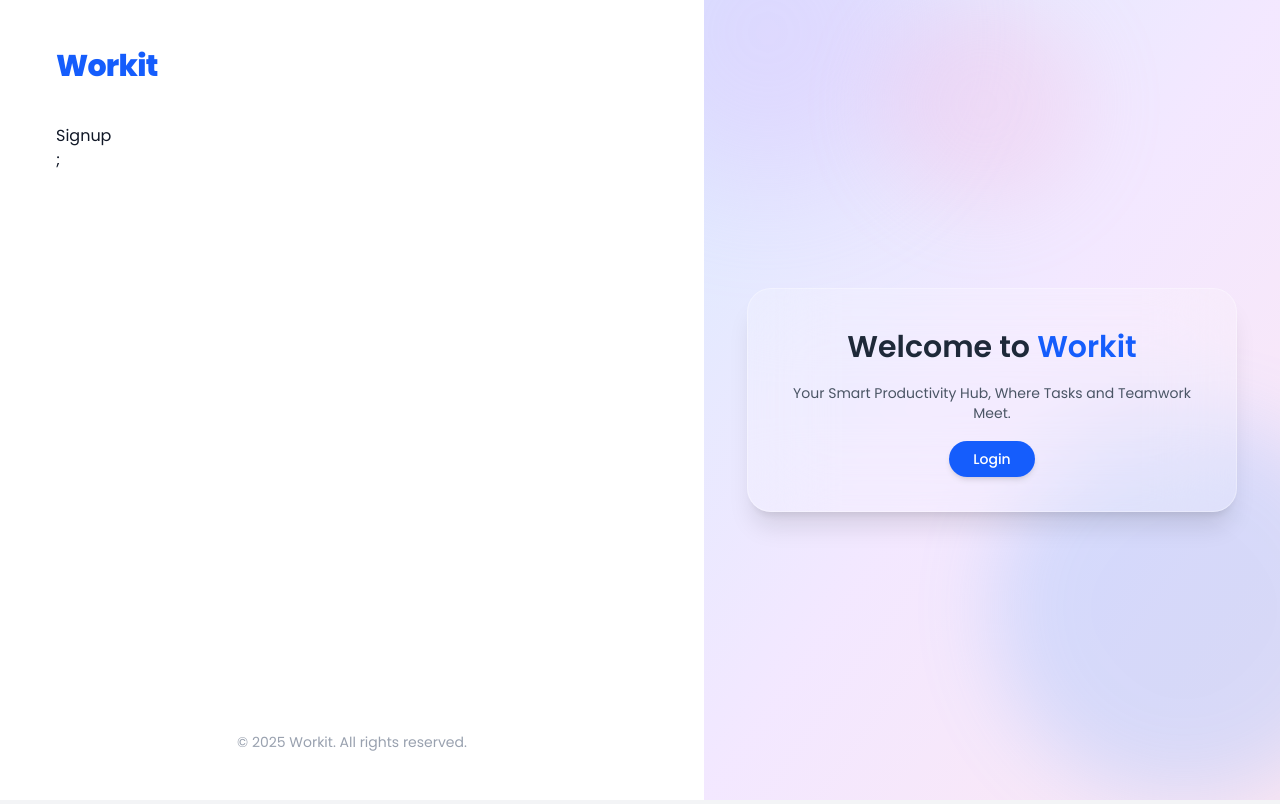
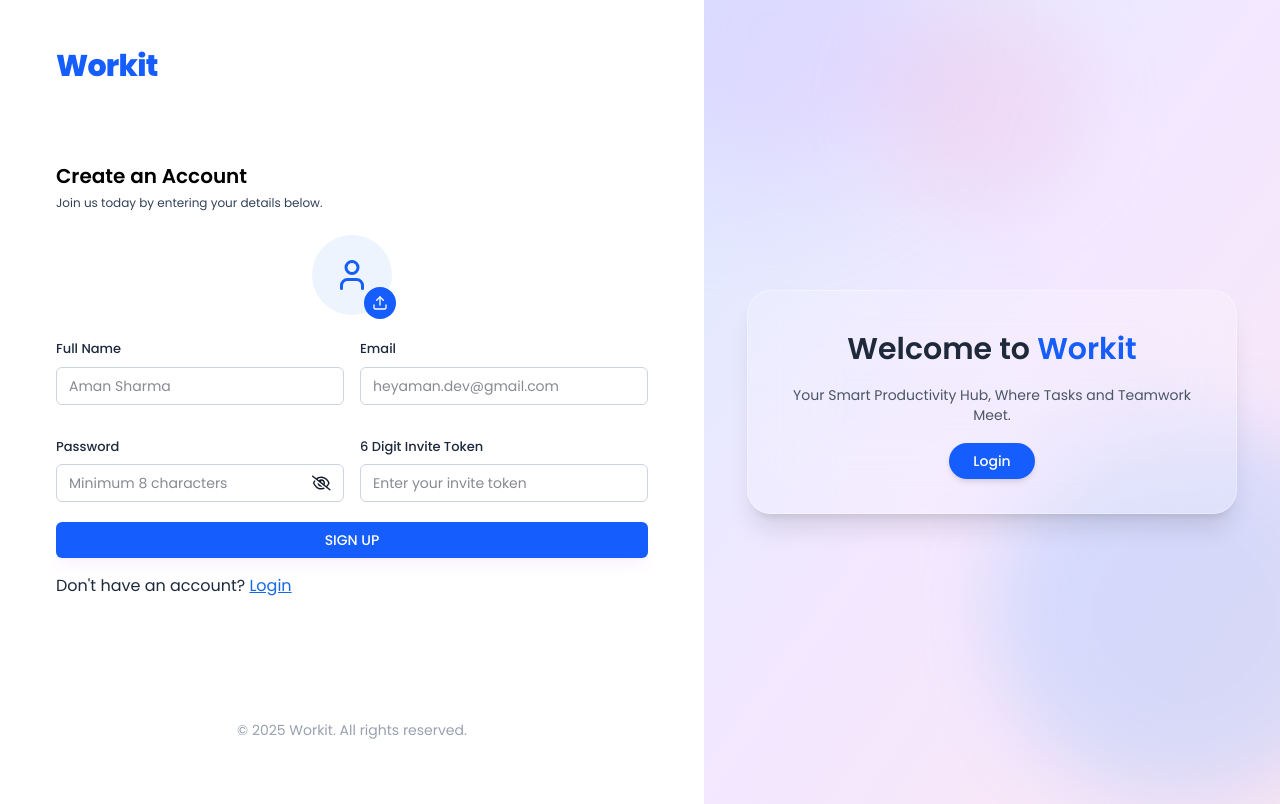
Before and after one commit to itsamann/Workit, a React (Vite) app in the folder client/: page /signup in a window 1280 px wide. Built offline with nearby package versions, Linux system fonts and the light colour scheme.

Commit message:
Signup page UI

```diff
--- /dev/null
+++ b/client/src/components/Inputs/ProfilePhotoSelector.jsx
@@ -0,0 +1,83 @@
+import React from "react";
+import { useState } from "react";
+import { useRef } from "react";
+
+import { LuUser, LuUpload, LuTrash } from "react-icons/lu";
+
+function ProfilePhotoSelector({ image, setImage }) {
+  const inputRef = useRef(null);
+  const [preview, setPreview] = useState(null);
+
+  const handleImageChange = (e) => {
+    const file = e.target.files[0];
+    if (file) {
+      // Update the image state
+      setImage(file);
+
+      // Generate a preview URL from the file
+      const preview = URL.createObjectURL(file);
+      setPreview(preview);
+    }
+  };
+
+  const handleRemoveImage = () => {
+    // Clear the image state
+    setImage(null);
+    setPreview(null);
+
+    // Clear the input value
+    if (inputRef.current) {
+      inputRef.current.value = null;
+    }
+  };
+
+  const onChooseFile = () => {
+    if (inputRef.current) {
+      inputRef.current.click();
+    }
+  };
+
+  return (
+    <div className="flex justify-center mb-6">
+      <input
+        type="file"
+        accept="image/*"
+        onChange={handleImageChange}
+        ref={inputRef}
+        className="hidden"
+      />
+
+      {!image ? (
+        <div className="w-20 h-20 flex items-center justify-center bg-blue-100/50 rounded-full relative cursor-pointer">
+          <LuUser className="text-4xl text-blue-600" />
+
+          <button
+            type="button"
+            onClick={onChooseFile}
+            className="w-8 h-8 flex items-center justify-center rounded-full absolute text-white -right-1 -bottom-1 cursor-pointer bg-blue-600"
+          >
+            <LuUpload />
+          </button>
+        </div>
+      ) : (
+        <div className="relative">
+          <img
+            src={preview}
+            alt="Profile"
+            className="w-20 h-20 rounded-full object-cover"
+          />
+
+          <button
+            type="button"
+            onClick={handleRemoveImage}
+            className="w-8 h-8 flex items-center justify-center bg-red-500 rounded-full absolute text-white -right-1 -bottom-1 cursor-pointer"
+          >
+            <LuTrash />
+          </button>
+        </div>
+      )}
+    </div>
+  );
+}
+
+export default ProfilePhotoSelector;
--- a/client/src/components/layouts/AuthLayout.jsx
+++ b/client/src/components/layouts/AuthLayout.jsx
@@ -6,7 +6,7 @@
   const isLoginPage = location.pathname === "/login"; // Check if it's the login page
 
   return (
-    <div className="flex flex-col md:flex-row h-screen w-screen overflow-hidden font-[Poppins] bg-white">
+    <div className="flex flex-col md:flex-row min-h-screen overflow-hidden font-[Poppins] bg-white">
       {/* Left Panel (Form Side) */}
       <div className="w-full md:w-[55%] px-8 sm:px-14 py-12 flex flex-col justify-between">
         <div>
@@ -15,7 +15,7 @@
           </h1>
           {children}
         </div>
-        <p className="text-sm text-gray-400 text-center mt-10">
+        <p className=" text-sm text-gray-400 text-center mt-40 mb-4">
           © {new Date().getFullYear()} Workit. All rights reserved.
         </p>
       </div>
--- a/client/src/pages/Auth/Login.jsx
+++ b/client/src/pages/Auth/Login.jsx
@@ -26,7 +26,7 @@
       setError("Please enter a valid password.");
       return;
     }
-    setError("null");
+    setError("");
 
     setLoading(true);
 
--- a/client/src/pages/Auth/Signup.jsx
+++ b/client/src/pages/Auth/Signup.jsx
@@ -1,10 +1,92 @@
-import React from "react";
+import React, { useState } from "react";
 import AuthLayout from "../../components/layouts/AuthLayout";
+import ProfilePhotoSelector from "../../components/Inputs/ProfilePhotoSelector";
+import Input from "../../components/inputs/input";
+import { Link } from "react-router-dom";
 
 const Signup = () => {
+  const [profilePic, setProfilePic] = useState(null);
+  const [fullName, setFullName] = useState("");
+  const [email, setEmail] = useState("");
+  const [password, setPassword] = useState("");
+  const [adminInviteToken, setAdminInviteToken] = useState("");
+
+  const [error, setError] = useState(null);
+
+  // Function to handle form submission
+  const handleSignUp = (e) => {
+    e.preventDefault();
+
+    if (!fullName) {
+      setError("Please enter a valid name.");
+      return;
+    }
+    if (ivaidateEmail(email)) {
+      setError("Please enter a valid email address.");
+      return;
+    }
+    if (!password) {
+      setError("Please enter a valid password.");
+      return;
+    }
+
+    setError("");
+
+    // Simulate an API call
+  };
+
   return (
     <AuthLayout>
-      <div>Signup</div>;
+      <div className="lg:w-[to-100%] h-auto md:h-full mt-10 md:mt-0 flex flex-col justify-center">
+        <h3 className="text-xl font-semibold text-black">Create an Account</h3>
+        <p className="text-xs text-slate-700 mt-[5px] mb-6">
+          Join us today by entering your details below.
+        </p>
+
+        <form onSubmit={handleSignUp}>
+          <ProfilePhotoSelector image={profilePic} setImage={setProfilePic} />
+          <div className="grid grid-cols-1 md:grid-cols-2 gap-4">
+            <Input
+              type="text"
+              value={fullName}
+              label={"Full Name"}
+              onChange={({ target }) => setFullName(target.value)}
+              placeholder="Aman Sharma"
+            />
+            <Input
+              type="text"
+              value={email}
+              label={"Email"}
+              onChange={({ target }) => setEmail(target.value)}
+              placeholder="heyaman.dev@gmail.com"
+            />
+            <Input
+              type="password"
+              value={password}
+              label={"Password"}
+              onChange={({ target }) => setPassword(target.value)}
+              placeholder="Minimum 8 characters"
+            />
+            <Input
+              type="text"
+              value={adminInviteToken}
+              label={"6 Digit Invite Token"}
+              onChange={({ target }) => setAdminInviteToken(target.value)}
+              placeholder="Enter your invite token"
+            />
+          </div>
+          {error && <p className="text-red-500 text-xs pb-2.5">{error}</p>}
+          <button type="submit" className="btn-primary">
+            SIGN UP
+          </button>
+          <p className="text-{13px} text-slate-800 mt-3">
+            Don't have an account?{" "}
+            <Link className="text-primary underline" to="/login">
+              Login
+            </Link>
+          </p>
+        </form>
+      </div>
     </AuthLayout>
   );
 };
```
